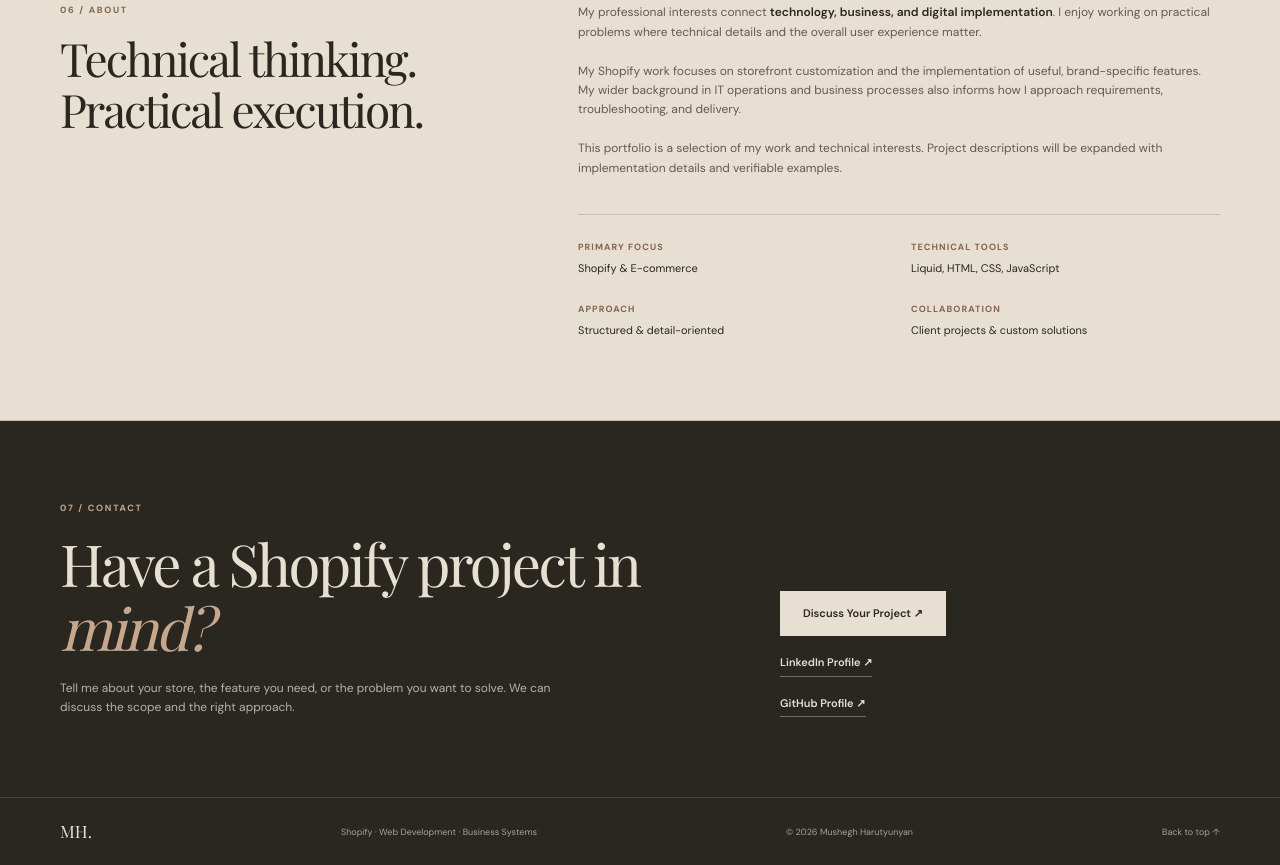
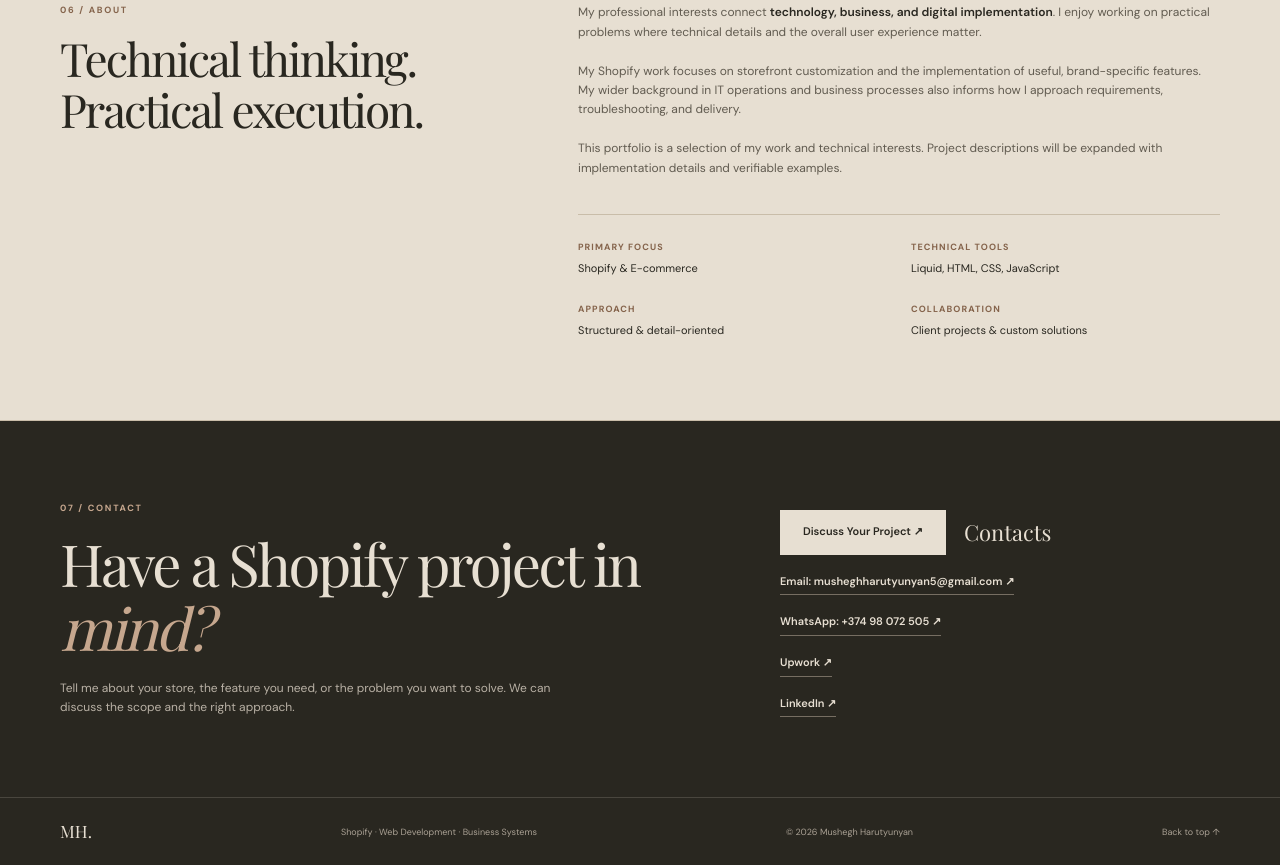
Before and after one commit to musheghharutyunyan5/Personal_cv, a plain HTML site: page index.html in a window 1280 px wide. Shown: the part 4575-5440 px from the top of the page. Drawn offline with nearby package versions, Linux system fonts and the light colour scheme.

Commit message:
Add verified email, WhatsApp, Upwork and LinkedIn contact links

```diff
--- a/index.html
+++ b/index.html
@@ -767,6 +767,19 @@
       flex-direction: column;
       align-items: flex-start;
       gap: 18px;
+    }
+
+    .contact-actions {
+      display: flex;
+      flex-wrap: wrap;
+      align-items: center;
+      gap: 18px;
+    }
+
+    .contact-heading {
+      font-family: var(--serif);
+      font-size: 22px;
+      font-weight: 400;
     }
 
     .contact-links .text-link {
@@ -1479,25 +1492,36 @@
         </div>
 
         <div class="contact-links reveal">
-          <!-- Replace the placeholder email with your actual contact email -->
-          <a class="button" href="mailto:your-email@example.com">
-            Discuss Your Project ↗
+          <div class="contact-actions">
+            <a class="button" href="mailto:musheghharutyunyan5@gmail.com">
+              Discuss Your Project ↗
+            </a>
+            <h3 class="contact-heading">Contacts</h3>
+          </div>
+
+          <a class="text-link" href="mailto:musheghharutyunyan5@gmail.com">
+            Email: musheghharutyunyan5@gmail.com ↗
           </a>
 
-          <!-- Replace this URL with your LinkedIn profile -->
           <a class="text-link"
-             href="https://www.linkedin.com/"
+             href="https://wa.me/37498072505"
              target="_blank"
              rel="noopener noreferrer">
-            LinkedIn Profile ↗
+            WhatsApp: +374 98 072 505 ↗
           </a>
 
-          <!-- Add your GitHub profile when ready -->
           <a class="text-link"
-             href="https://github.com/"
+             href="https://www.upwork.com/freelancers/~011b88046b6eccad44?mp_source=share"
              target="_blank"
              rel="noopener noreferrer">
-            GitHub Profile ↗
+            Upwork ↗
+          </a>
+
+          <a class="text-link"
+             href="https://www.linkedin.com/in/mushegh-harutyunyan-23566b21b/"
+             target="_blank"
+             rel="noopener noreferrer">
+            LinkedIn ↗
           </a>
         </div>
       </div>
```
